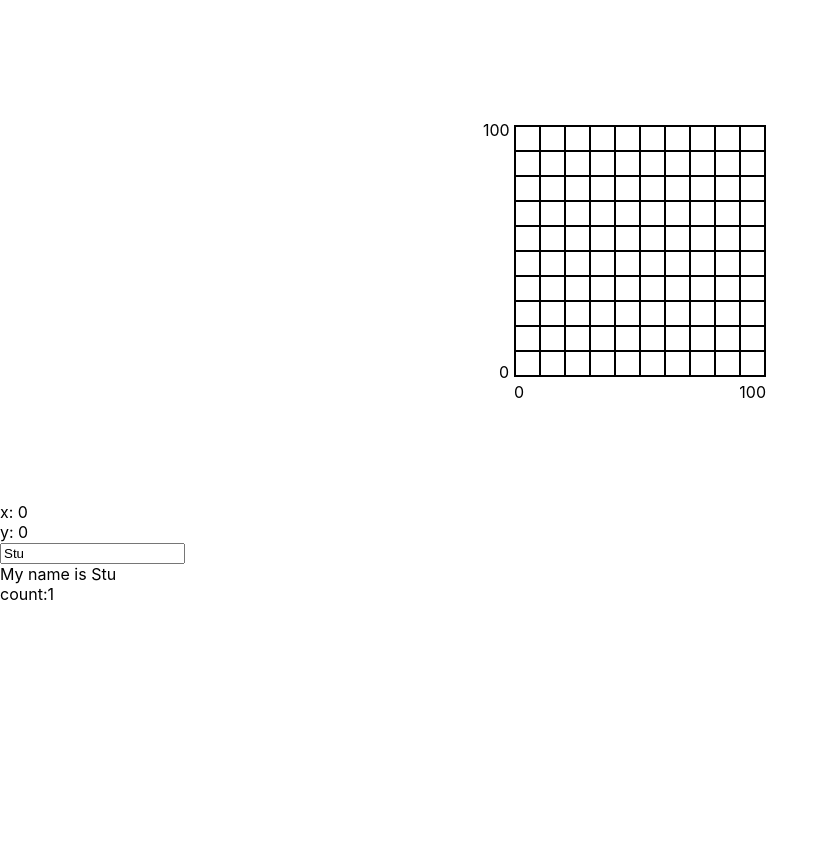
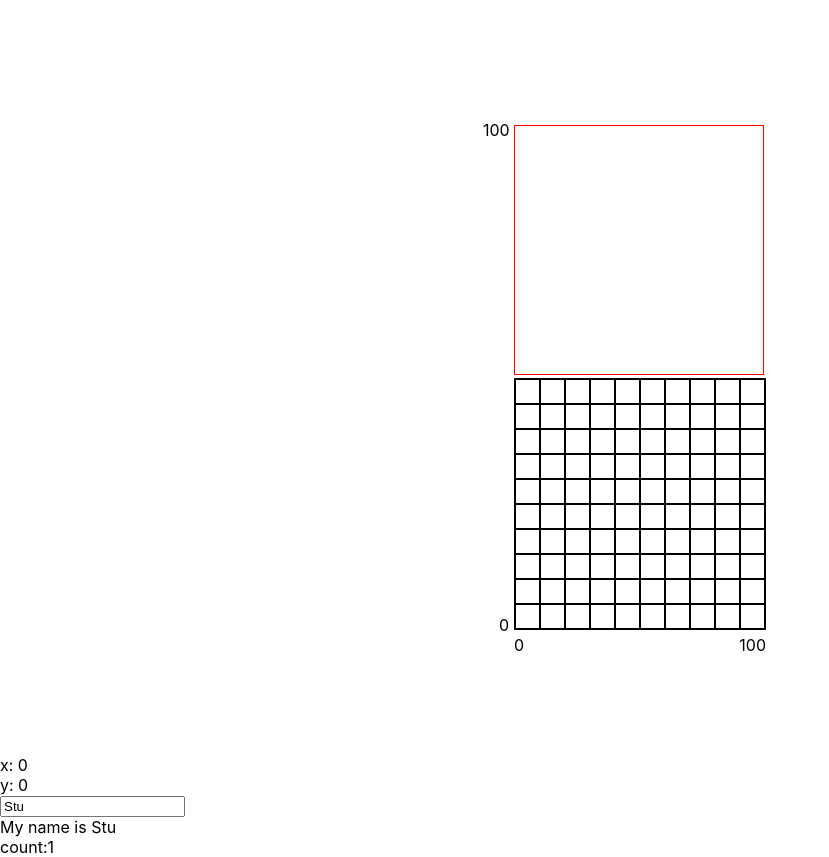
Before and after one commit to stujmar/regression-cluster-fe, a React (Create React App) app: page / in a window 1280 px wide. Shown: the whole page, without its empty margins (0-829 px from the left). Before the commit the page ends 800 px from the top, so only its background shows below. Built offline with nearby package versions, Linux system fonts and the light colour scheme.

Commit message:
[sm] got coordinates working correctly in button but not overlayed on grid anymore

```diff
--- a/src/App.css
+++ b/src/App.css
@@ -31,8 +31,10 @@
 
 .clean-button {
   background: white;
-  border: none;
+  border: 1px solid red;
   padding: 0;
   margin: 0;
   cursor: pointer;
+  width: 250px;
+  height: 250px;
 }
--- a/src/App.js
+++ b/src/App.js
@@ -36,8 +36,8 @@ function App() {
         className="clean-button"
         onMouseMove={(e) => handleMouseMove(e)}
         onClick={(() => {console.log("grid clicked")})}>
-        <FlexGrid />
       </button>
+      <FlexGrid />
     </div>
       <div>x: {mouse.x}</div>
       <div>y: {mouse.y}</div>
```
